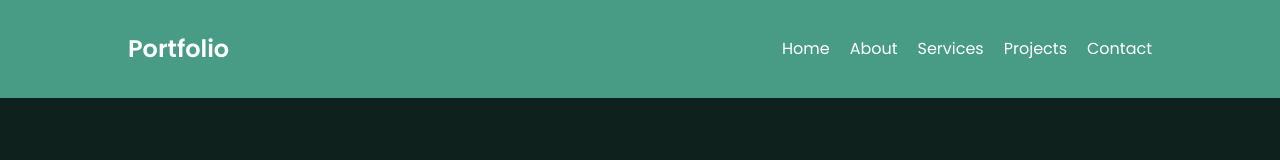
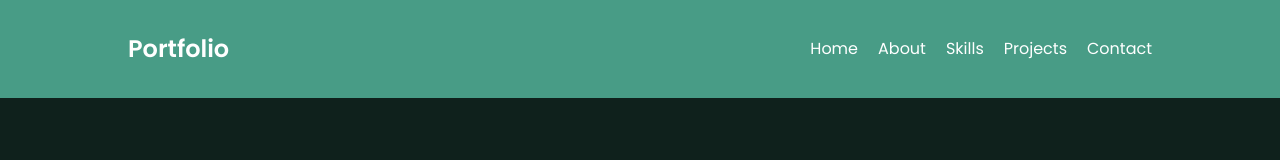
Before and after one commit to Sushmita2k04/Portfolio, a plain HTML site: page index.html in a window 1280 px wide. Shown: the top 160 px of the page. Drawn offline with nearby package versions, Linux system fonts and the light colour scheme.

Commit message:
Skills added

```diff
--- a/index.html
+++ b/index.html
@@ -35,7 +35,7 @@
                 <ul class="nav-links">
                     <li><a href="#Home">Home</a></li>
                     <li><a href="#About">About</a></li>
-                    <li><a href="#Services">Services</a></li>
+                    <li><a href="#Skills">Skills</a></li>
                     <li><a href="#Projects">Projects</a></li>
                     <li><a href="#Contact">Contact</a></li>
                 </ul>
```
